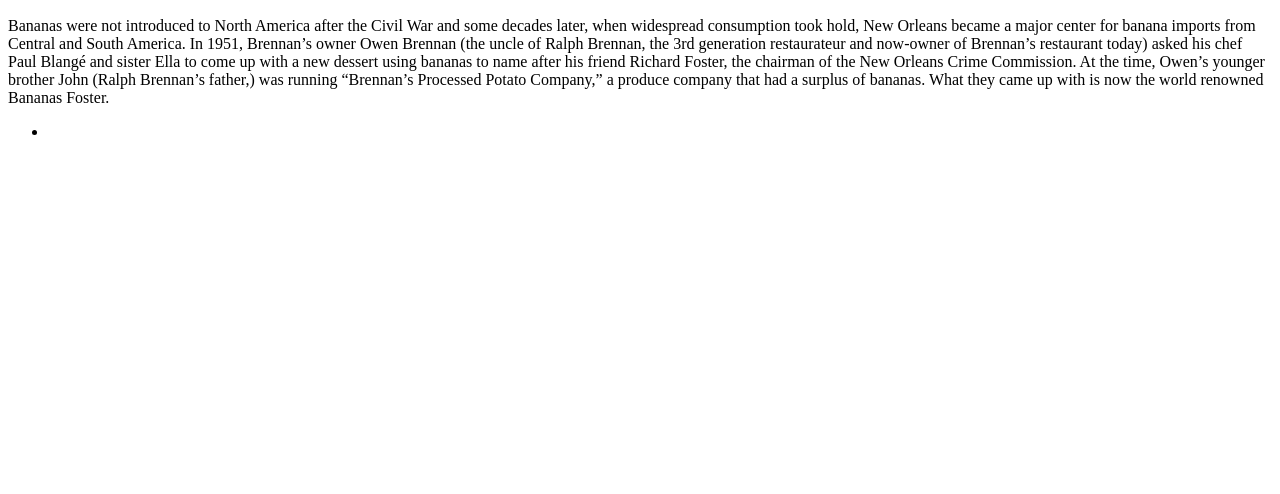
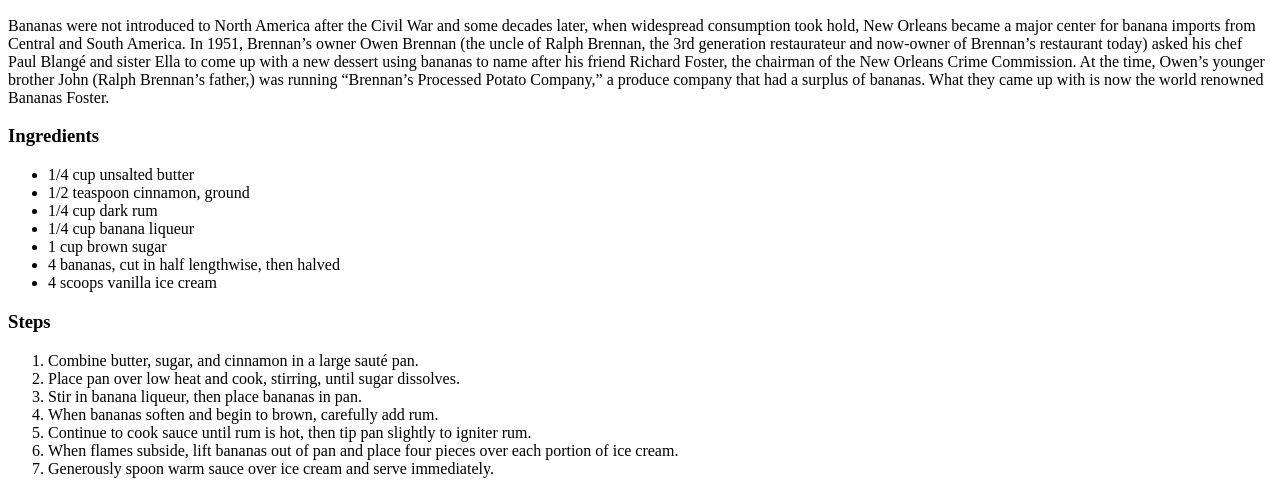
Before and after one commit to zeppy011/odin-recipes, a plain HTML site: page recipes/foster.html in a window 1280 px wide. Shown: the part 434-928 px from the top of the page. Before the commit the page ends 800 px from the top, so only its background shows below. Drawn offline with Linux system fonts and the light colour scheme.

Commit message:
Add ingredient and steps lists

```diff
--- a/recipes/foster.html
+++ b/recipes/foster.html
@@ -20,8 +20,26 @@
         a produce company that had a surplus of bananas. What they came up with is now the world renowned Bananas Foster.
     </p>
 
+    <h3>Ingredients</h3>
     <ul>
-        <li></li>
+        <li>1/4 cup unsalted butter</li>
+        <li>1/2 teaspoon cinnamon, ground</li>
+        <li>1/4 cup dark rum</li>
+        <li>1/4 cup banana liqueur</li>
+        <li>1 cup brown sugar</li>
+        <li>4 bananas, cut in half lengthwise, then halved</li>
+        <li>4 scoops vanilla ice cream</li>
     </ul>
+
+    <h3>Steps</h3>
+    <ol>
+        <li>Combine butter, sugar, and cinnamon in a large sauté pan.</li>
+        <li>Place pan over low heat and cook, stirring, until sugar dissolves.</li>
+        <li>Stir in banana liqueur, then place bananas in pan.</li>
+        <li>When bananas soften and begin to brown, carefully add rum.</li>
+        <li>Continue to cook sauce until rum is hot, then tip pan slightly to igniter rum.</li>
+        <li>When flames subside, lift bananas out of pan and place four pieces over each portion of ice cream.</li>
+        <li>Generously spoon warm sauce over ice cream and serve immediately.</li>
+    </ol>
 </body>
 </html>
```
